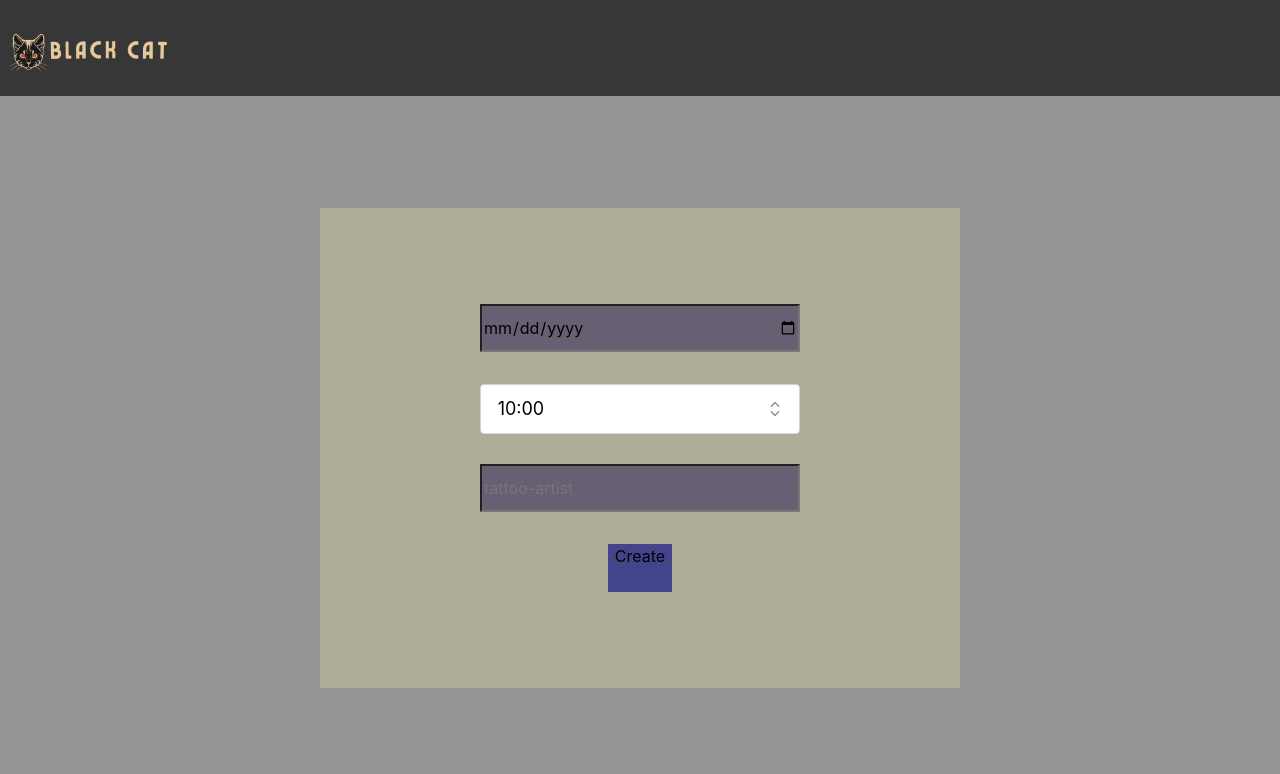
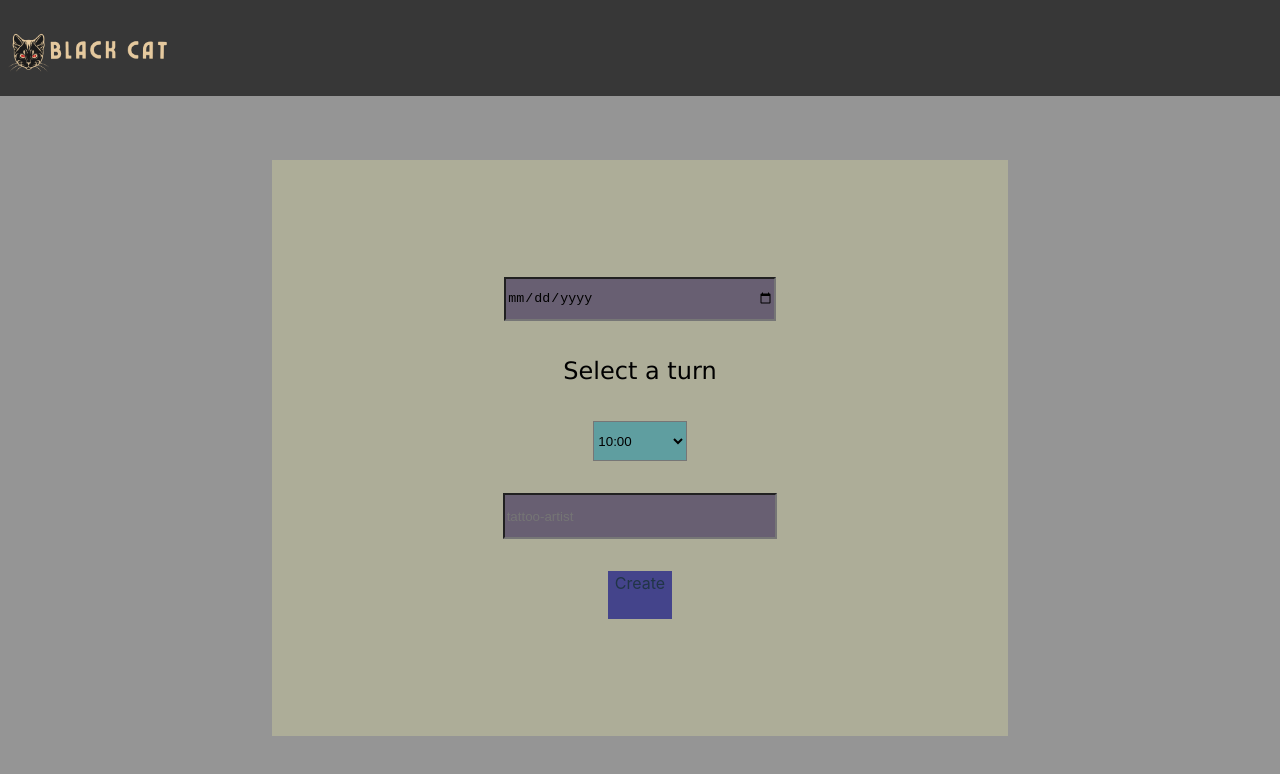
Before and after one commit to vanbrigo/tattoo-studio-react, a React (Vite) app in the folder tattoo-studio/: page /create-appointment in a window 1280 px wide. Shown: the top 774 px of the page. Built offline with nearby package versions, Linux system fonts and the light colour scheme.

Commit message:
style: change type of input desing for time in create appointment view

```diff
--- a/tattoo-studio/src/App.jsx
+++ b/tattoo-studio/src/App.jsx
@@ -2,14 +2,10 @@
 import './App.css'
 import { Header } from './common/Header/Header'
 import { Body } from './pages/Body/Body'
-import '@mantine/core/styles.css';
-import { MantineProvider } from '@mantine/core';
 
 export default function App() {
   return <>
-  <MantineProvider>
     <Header/>
     <Body />
-  </MantineProvider>
   </>
 }
--- a/tattoo-studio/src/pages/NewAppointment/NewAppointment.css
+++ b/tattoo-studio/src/pages/NewAppointment/NewAppointment.css
@@ -30,3 +30,14 @@
     width: 4em;
     background-color: rgb(68, 68, 139);
 }
+
+.inputPickerDesign{
+    height: 3em;
+    width: 7em;
+    background-color: cadetblue;
+}
+.inputPickerLabel{
+    color:black;
+    font-family:'Lucida Sans', 'Lucida Sans Regular', 'Lucida Grande';
+    font-size: 1.5em;
+}
--- a/tattoo-studio/src/pages/NewAppointment/NewAppointment.jsx
+++ b/tattoo-studio/src/pages/NewAppointment/NewAppointment.jsx
@@ -45,15 +45,16 @@ export const NewAppointment = () => {
                   placeholder={"date"}
                   functionProp={functionHandler}
               />
-              <NativeSelect
-                  name={"time"}
-                  classNames={{root:'inputTimeDesign'}}
-                  size="lg"
-                  onChange={functionHandler}
-                  aria-label="time"
-                  withAsterisk
-                  data={['10:00', '11:00', '14:00', '15:00', '16:00']}
-              />
+
+                  <label className="inputPickerLabel">Select a turn</label>
+                  <select name="time" onChange={(e) => functionHandler(e)} className='inputPickerDesign'>
+                      <option value="10:00">10:00</option>
+                      <option value="11:00">11:00</option>
+                      <option value="14:00">14:00</option>
+                      <option value="11:00">15:00</option>
+                      <option value="14:00">16:00</option>
+                  </select>
+
               <InputDate
                   name={"tatto_artist"}
                   type={"number"}
@@ -63,9 +64,9 @@ export const NewAppointment = () => {
                   functionProp={functionHandler}
               />
               <Button
-              style='createAppointmentButton'
-              functionToDo={create}
-              title="Create"
+                  style='createAppointmentButton'
+                  functionToDo={create}
+                  title="Create"
               />
           </div>
       </div>
```
Also changed, not shown: postcss.config.cjs (deleted, +0 -14 lines), 1 other file (tests, documents, lock files or other folders).
